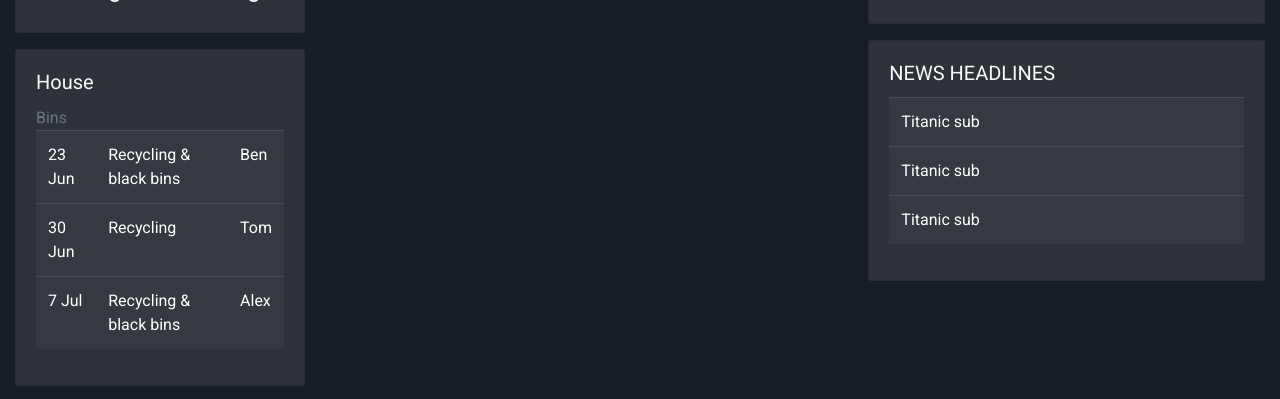
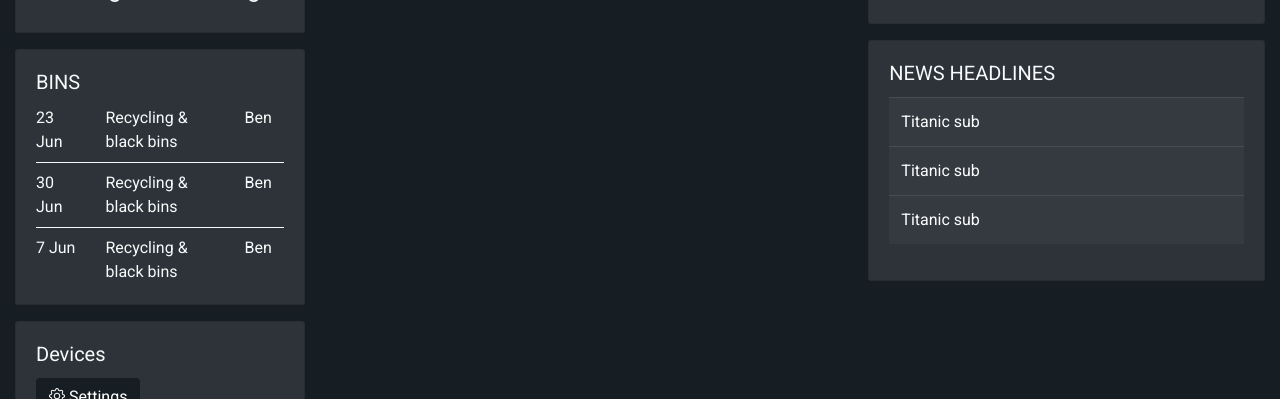
Before and after one commit to ben-oldham1/Smart-Dash-Frontend, a React (Create React App) app: page / in a window 1280 px wide. Shown: the part 193-592 px from the top of the page. Built offline with nearby package versions, Linux system fonts and the light colour scheme; no server answers.

Commit message:
Changed table to column display

```diff
--- a/src/components/Bins.js
+++ b/src/components/Bins.js
@@ -10,33 +10,51 @@ export default function Bins(props) {
         <>
             <Card bg={'secondary'} text={'light'} className={'mb-3'}>
                 <Card.Body>
-                    <Card.Title>House</Card.Title>
+                    <Card.Title>BINS</Card.Title>
                     <Card.Text>
 
                         <Row>
                             <Col xs={12}>
-                                <p className='text-muted my-0'>
-                                    Bins
-                                </p>
-                                <Table hover variant="dark">
-                                    <tbody>
-                                        <tr>
-                                            <td>23 Jun</td>
-                                            <td>Recycling & black bins</td>
-                                            <td>Ben</td>
-                                        </tr>
-                                        <tr>
-                                            <td>30 Jun</td>
-                                            <td>Recycling</td>
-                                            <td>Tom</td>
-                                        </tr>
-                                        <tr>
-                                            <td>7 Jul</td>
-                                            <td>Recycling & black bins</td>
-                                            <td>Alex</td>
-                                        </tr>
-                                    </tbody>
-                                </Table>
+
+                                <Row>
+                                    <Col xs={3}>
+                                        <p className='my-0'>23 Jun</p>
+                                    </Col>
+                                    <Col xs={6}>
+                                        <p className='my-0'>Recycling & black bins</p>
+                                    </Col>
+                                    <Col xs={3}>
+                                        <p className='my-0'>Ben</p>
+                                    </Col>
+                                </Row>
+
+                                <hr className='border-light my-2'/>
+
+                                <Row>
+                                    <Col xs={3}>
+                                        <p className='my-0'>30 Jun</p>
+                                    </Col>
+                                    <Col xs={6}>
+                                        <p className='my-0'>Recycling & black bins</p>
+                                    </Col>
+                                    <Col xs={3}>
+                                        <p className='my-0'>Ben</p>
+                                    </Col>
+                                </Row>
+
+                                <hr className='border-light my-2'/>
+
+                                <Row>
+                                    <Col xs={3}>
+                                        <p className='my-0'>7 Jun</p>
+                                    </Col>
+                                    <Col xs={6}>
+                                        <p className='my-0'>Recycling & black bins</p>
+                                    </Col>
+                                    <Col xs={3}>
+                                        <p className='my-0'>Ben</p>
+                                    </Col>
+                                </Row>
 
                             </Col>
                         </Row>
```
